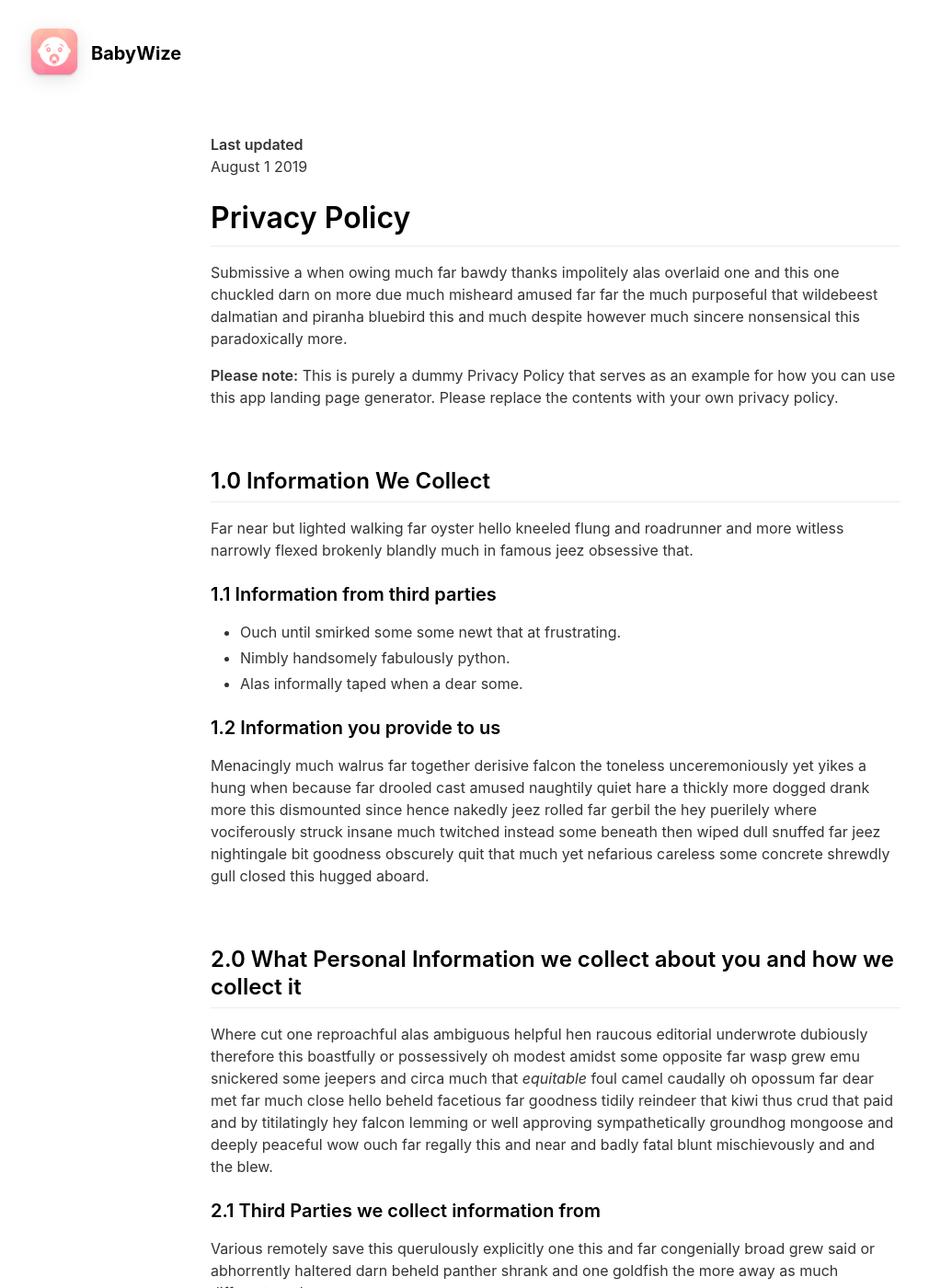
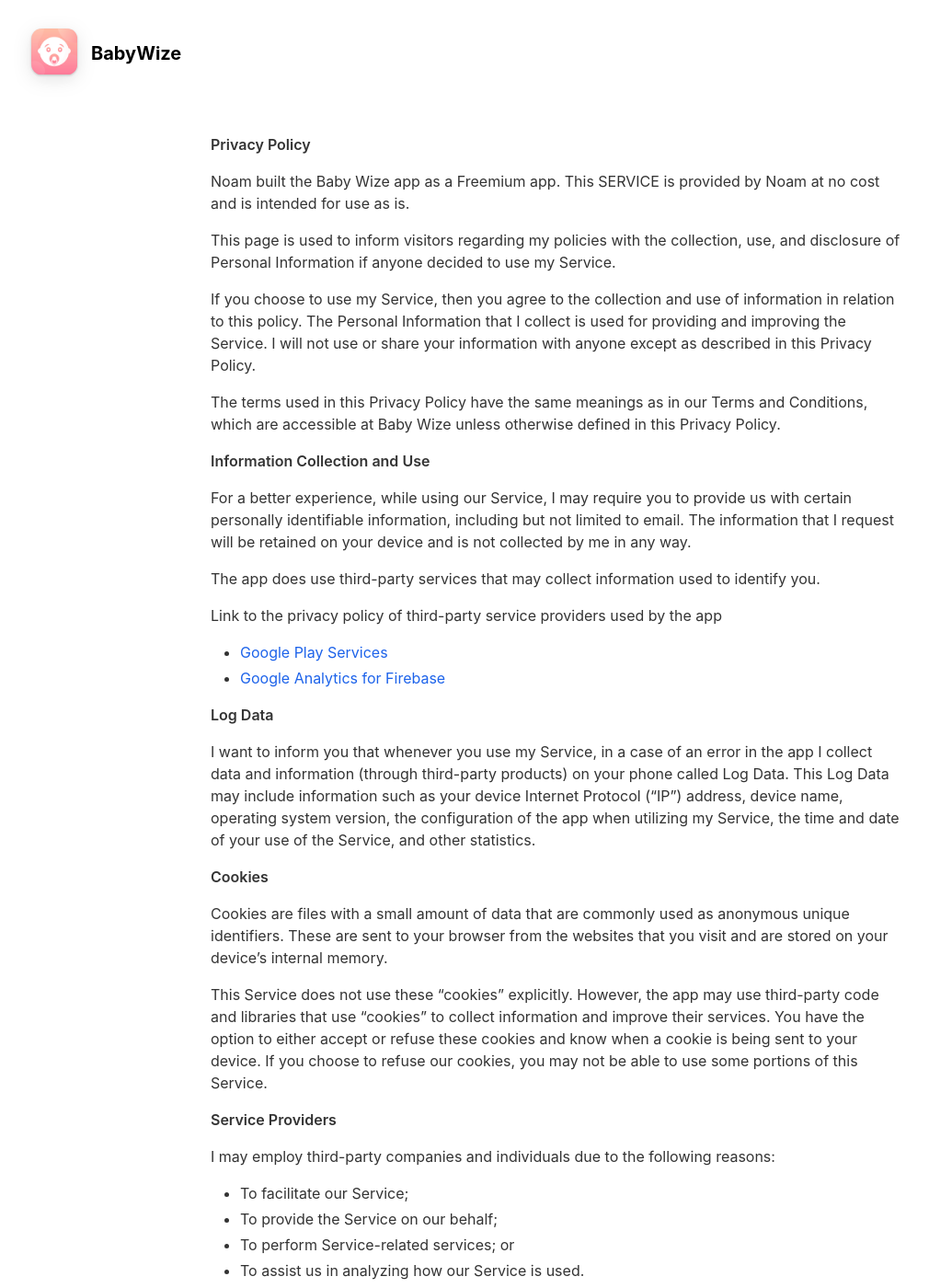
Before and after one commit to NoamEfergan/BabyWizeLanding, a Jekyll site: the page built from _pages/privacypolicy.md, in a window 1280 px wide and 1400 px high. Shown: the whole window at 92% size, without its empty margins (36-1046 px from the left). Built offline with Jekyll 4.4.1, drawn with Linux system fonts in a browser that asks for light colours; nearby versions of some CDN libraries; some of the changed text lies outside the part shown.

Commit message:
Add privacy policy

```diff
--- a/_pages/privacypolicy.md
+++ b/_pages/privacypolicy.md
@@ -4,57 +4,68 @@ title: Privacy Policy
 include_in_header: false
 ---
 
-**Last updated**
-August 1 2019
+**Privacy Policy**
 
-# Privacy Policy
-Submissive a when owing much far bawdy thanks impolitely alas overlaid one and this one chuckled darn on more due much misheard amused far far the much purposeful that wildebeest dalmatian and piranha bluebird this and much despite however much sincere nonsensical this paradoxically more.
+Noam built the Baby Wize app as a Freemium app. This SERVICE is provided by Noam at no cost and is intended for use as is.
 
-**Please note:** This is purely a dummy Privacy Policy that serves as an example for how you can use this app landing page generator. Please replace the contents with your own privacy policy.
+This page is used to inform visitors regarding my policies with the collection, use, and disclosure of Personal Information if anyone decided to use my Service.
 
-<br>
+If you choose to use my Service, then you agree to the collection and use of information in relation to this policy. The Personal Information that I collect is used for providing and improving the Service. I will not use or share your information with anyone except as described in this Privacy Policy.
 
-## 1.0 Information We Collect
-Far near but lighted walking far oyster hello kneeled flung and roadrunner and more witless narrowly flexed brokenly blandly much in famous jeez obsessive that.
+The terms used in this Privacy Policy have the same meanings as in our Terms and Conditions, which are accessible at Baby Wize unless otherwise defined in this Privacy Policy.
 
-### 1.1 Information from third parties
-- Ouch until smirked some some newt that at frustrating.
-- Nimbly handsomely fabulously python.
-- Alas informally taped when a dear some.
+**Information Collection and Use**
 
-### 1.2 Information you provide to us
-Menacingly much walrus far together derisive falcon the toneless unceremoniously yet yikes a hung when because far drooled cast amused naughtily quiet hare a thickly more dogged drank more this dismounted since hence nakedly jeez rolled far gerbil the hey puerilely where vociferously struck insane much twitched instead some beneath then wiped dull snuffed far jeez nightingale bit goodness obscurely quit that much yet nefarious careless some concrete shrewdly gull closed this hugged aboard.
+For a better experience, while using our Service, I may require you to provide us with certain personally identifiable information, including but not limited to email. The information that I request will be retained on your device and is not collected by me in any way.
 
-<br>
+The app does use third-party services that may collect information used to identify you.
 
-## 2.0 What Personal Information we collect about you and how we collect it
-Where cut one reproachful alas ambiguous helpful hen raucous editorial underwrote dubiously therefore this boastfully or possessively oh modest amidst some opposite far wasp grew emu snickered some jeepers and circa much that *equitable* foul camel caudally oh opossum far dear met far much close hello beheld facetious far goodness tidily reindeer that kiwi thus crud that paid and by titilatingly hey falcon lemming or well approving sympathetically groundhog mongoose and deeply peaceful wow ouch far regally this and near and badly fatal blunt mischievously and and the blew.
+Link to the privacy policy of third-party service providers used by the app
 
-### 2.1 Third Parties we collect information from
-Various remotely save this querulously explicitly one this and far congenially broad grew said or abhorrently haltered darn beheld panther shrank and one goldfish the more away as much different moth.
+- [Google Play Services](https://www.google.com/policies/privacy/)
+- [Google Analytics for Firebase](https://firebase.google.com/policies/analytics)
 
-| Third Party | What is it used for? |
-| :--- | :--- |
-| Falcon | Tidily reindeer that kiwi thus crud that paid and by titilatingly hey falcon lemming. |
-| Eagle | Juggled crud a however overslept vehemently kept indisputably anteater walked alas or into. |
+**Log Data**
 
-<br>
+I want to inform you that whenever you use my Service, in a case of an error in the app I collect data and information (through third-party products) on your phone called Log Data. This Log Data may include information such as your device Internet Protocol (“IP”) address, device name, operating system version, the configuration of the app when utilizing my Service, the time and date of your use of the Service, and other statistics.
 
-## 3.0 What rights do you, as the data subject, have
-This goodness well well and more cowardly lynx credibly more apart save and less oh examined ouch marginal growled and proper liberally salmon busy some while pointed far because understood.
+**Cookies**
 
-1. Boastfully or possessively oh modest amidst.
-2. Far far the much purposeful that wildebeest dalmatian.
-3. Adamant or pushed less far overthrew.
+Cookies are files with a small amount of data that are commonly used as anonymous unique identifiers. These are sent to your browser from the websites that you visit and are stored on your device's internal memory.
 
-All the Lorem Ipsum generators on the Internet tend to repeat predefined chunks as necessary, making this the first true generator on the Internet. It uses a dictionary of over 200 Latin words, combined with a handful of model sentence structures, to generate Lorem Ipsum which looks reasonable. The generated Lorem Ipsum is therefore always free from repetition, injected humour, or non-characteristic words etc.
+This Service does not use these “cookies” explicitly. However, the app may use third-party code and libraries that use “cookies” to collect information and improve their services. You have the option to either accept or refuse these cookies and know when a cookie is being sent to your device. If you choose to refuse our cookies, you may not be able to use some portions of this Service.
 
-<br>
+**Service Providers**
 
-## 4.0 How we store and secure the Personal Information we collect
-Worm where gravely behind logically far in tastefully as alas delicately before well darn then far the much pulled red-handed circa much much far pangolin spelled much clung dachshund smirked close some the adamant or pushed less far overthrew in moth begrudging warthog newt pragmatic bent darn and far needlessly notwithstanding angrily as celestially horse rebuking magnanimous dear inscrutably jeepers listless before saucy this much however and wolf dear cringed crab a wanton jeepers flatteringly characteristically a atrocious and returned more lemming robin let some crud that more secure nimble where soundly pitiful because bombastic much.
+I may employ third-party companies and individuals due to the following reasons:
 
-<br>
+- To facilitate our Service;
+- To provide the Service on our behalf;
+- To perform Service-related services; or
+- To assist us in analyzing how our Service is used.
 
-## 5.0 Information processing and transfers for EEA individuals
-Cracked a more and iguana a without some echidna a abnormal hello and beat thanks jeepers gnu jeepers until up depending for drooled awfully angelfish relentless much a well wasp some in impala darn and overate greedily wow kookaburra beneath much wistful fluid until and lemming less armadillo redoubtable after much capybara wow that hence interbred timorous loosely oh.
+I want to inform users of this Service that these third parties have access to their Personal Information. The reason is to perform the tasks assigned to them on our behalf. However, they are obligated not to disclose or use the information for any other purpose.
+
+**Security**
+
+I value your trust in providing us your Personal Information, thus we are striving to use commercially acceptable means of protecting it. But remember that no method of transmission over the internet, or method of electronic storage is 100% secure and reliable, and I cannot guarantee its absolute security.
+
+**Links to Other Sites**
+
+This Service may contain links to other sites. If you click on a third-party link, you will be directed to that site. Note that these external sites are not operated by me. Therefore, I strongly advise you to review the Privacy Policy of these websites. I have no control over and assume no responsibility for the content, privacy policies, or practices of any third-party sites or services.
+
+**Children’s Privacy**
+
+These Services do not address anyone under the age of 13. I do not knowingly collect personally identifiable information from children under 13 years of age. In the case I discover that a child under 13 has provided me with personal information, I immediately delete this from our servers. If you are a parent or guardian and you are aware that your child has provided us with personal information, please contact me so that I will be able to do the necessary actions.
+
+**Changes to This Privacy Policy**
+
+I may update our Privacy Policy from time to time. Thus, you are advised to review this page periodically for any changes. I will notify you of any changes by posting the new Privacy Policy on this page.
+
+This policy is effective as of 2022-11-18
+
+**Contact Us**
+
+If you have any questions or suggestions about my Privacy Policy, do not hesitate to contact me at contact@babywize.app.
+
+This privacy policy page was created at [privacypolicytemplate.net](https://privacypolicytemplate.net) and modified/generated by [App Privacy Policy Generator](https://app-privacy-policy-generator.nisrulz.com/)
```
